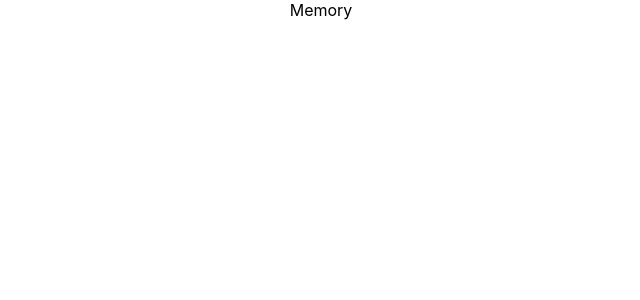
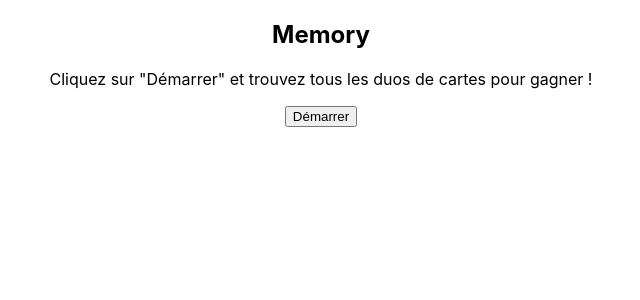
Before and after one commit to krauzeure/games, a React (Create React App) app: page /games/memory in a window 1280 px wide. Shown: the top 300 px of the page, without its empty margins (319-959 px from the left). Built offline with nearby package versions, Linux system fonts and the light colour scheme.

Commit message:
Adding the game explanation

```diff
--- a/src/Pages/Games/Memory/Memory.tsx
+++ b/src/Pages/Games/Memory/Memory.tsx
@@ -2,6 +2,14 @@ import './Memory.css'
 
 export default function Memory() {
   return (
-    <div>Memory</div>
+    <main className='memory-main'>
+      <section>
+        <h1>Memory</h1>
+        <div className='memory-explanation'>
+          <p>Cliquez sur "Démarrer" et trouvez tous les duos de cartes pour gagner !</p>
+          <button>Démarrer</button>
+        </div>
+      </section>
+    </main>
   )
 }
```
